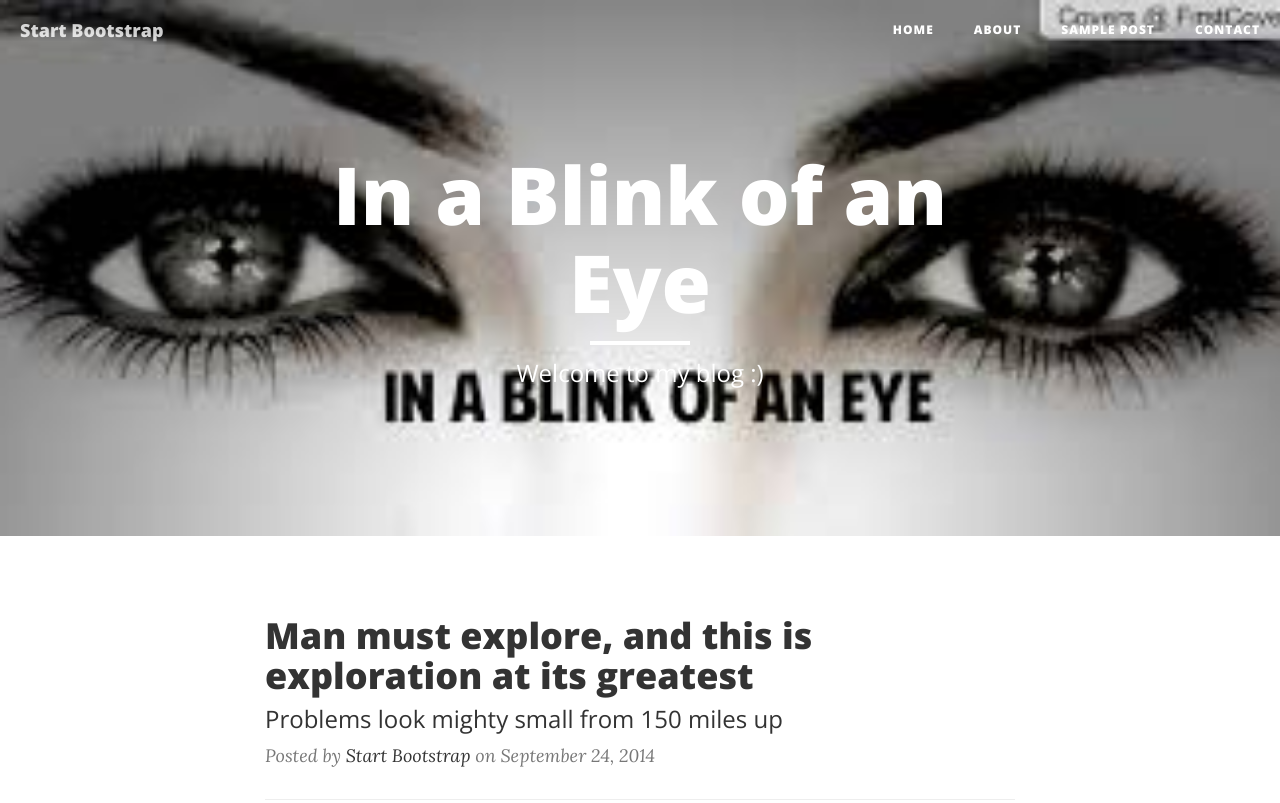
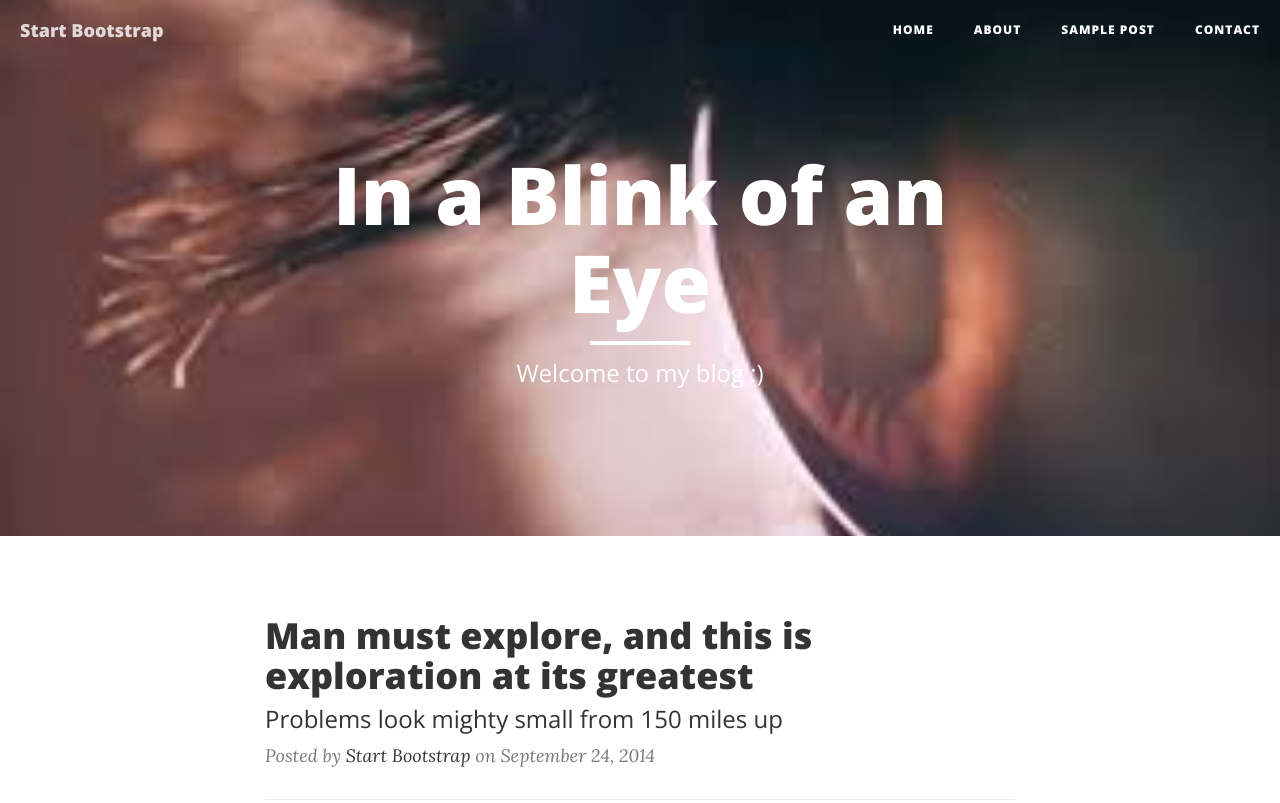
Before and after one commit to JustinVerzosa/blog, a website: page index.html in a window 1280 px wide. Shown: the top 803 px of the page. Drawn offline with nearby package versions, Linux system fonts and the light colour scheme.

Commit message:
Update index.html

```diff
--- a/index.html
+++ b/index.html
@@ -69,7 +69,7 @@
 
     <!-- Page Header -->
     <!-- Set your background image for this header on the line below. -->
-    <header class="intro-header" style="background-image: url('eye.jpg')">
+    <header class="intro-header" style="background-image: url('eyee.jpg')">
         <div class="container">
             <div class="row">
                 <div class="col-lg-8 col-lg-offset-2 col-md-10 col-md-offset-1">
```
